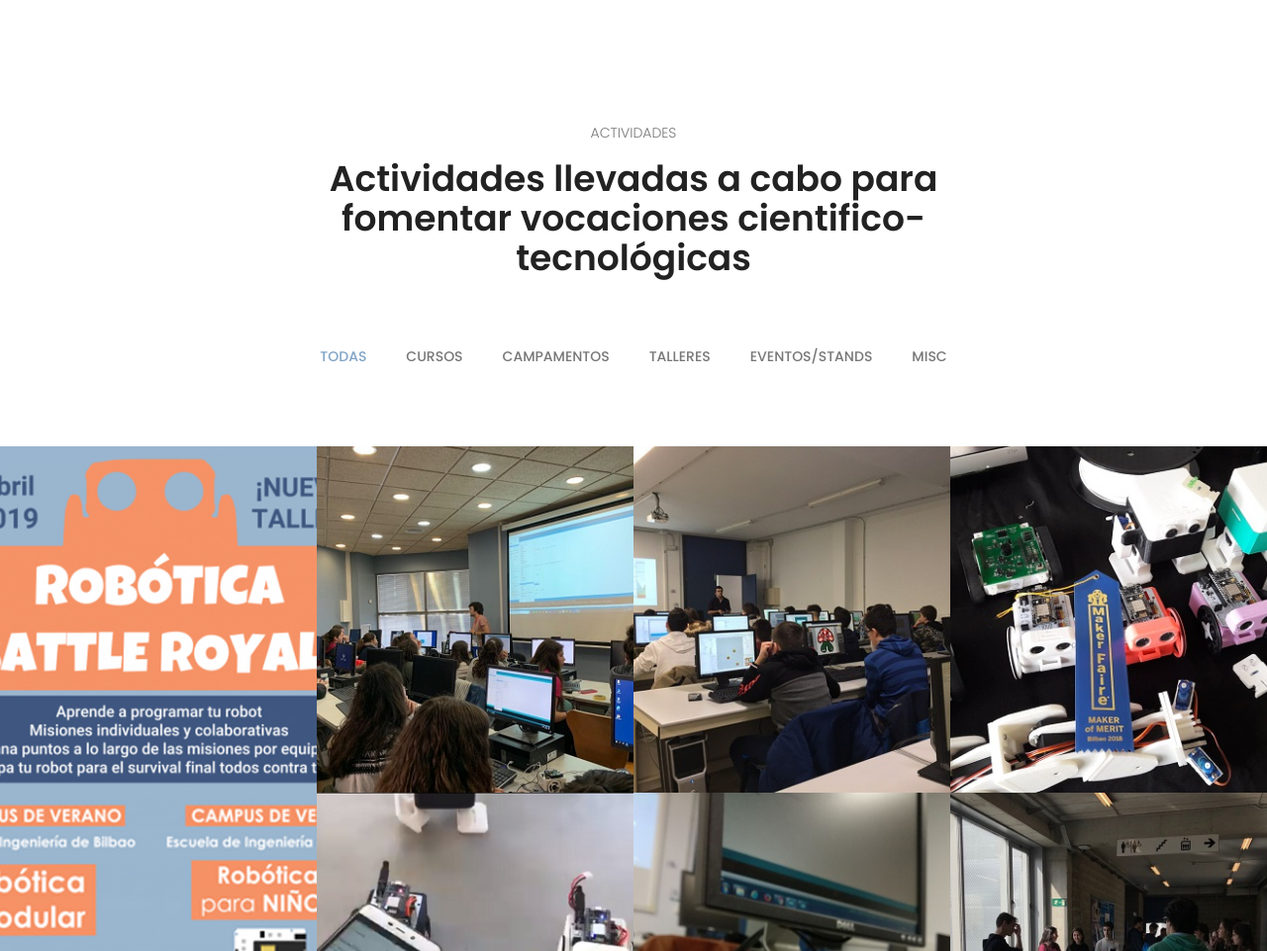
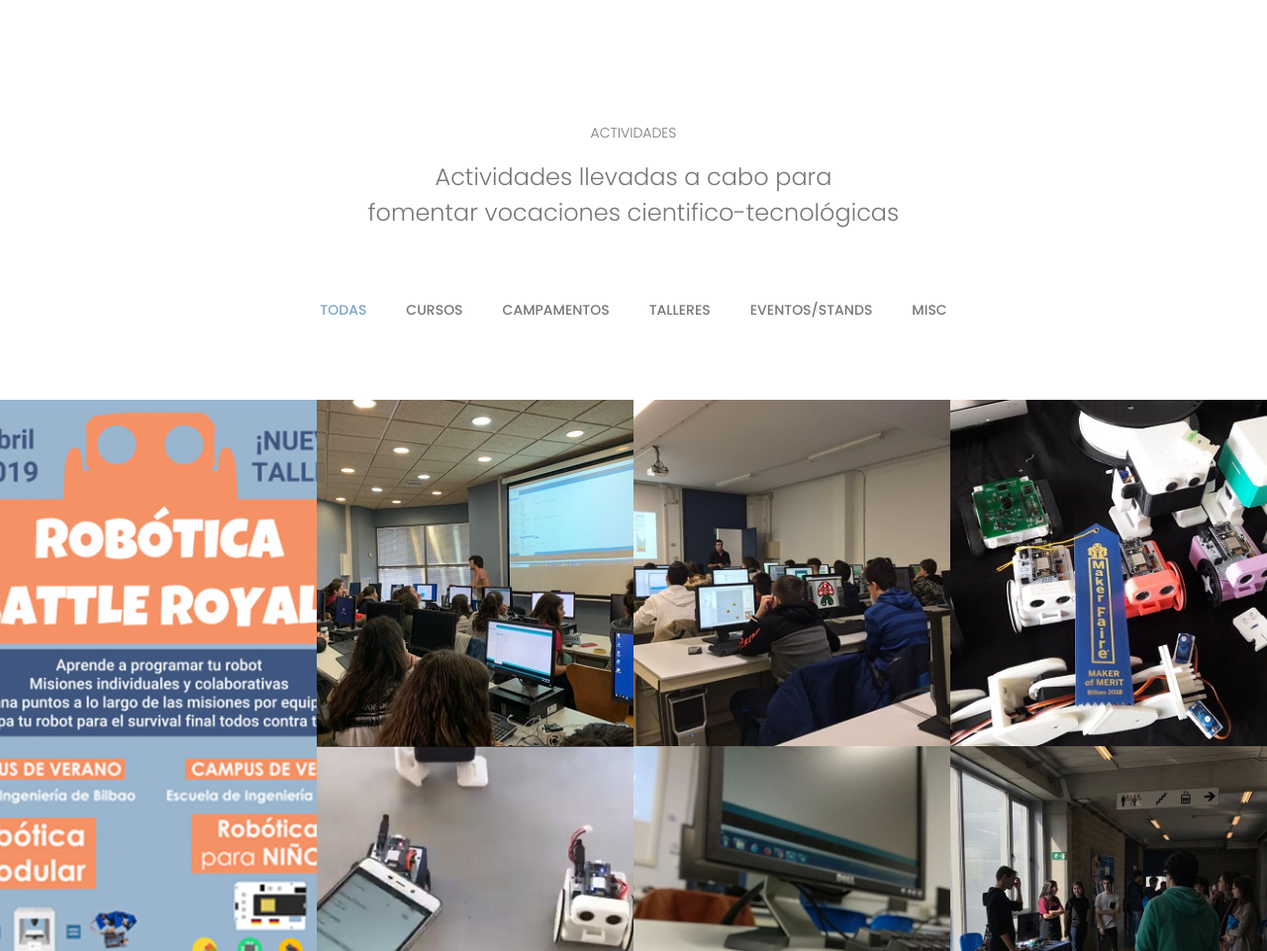
Before and after one commit to EnekoMontero/bilbaodynamics, a plain HTML site: page index.html in a window 1280 px wide. Shown: the part 3180-4141 px from the top of the page at 99% size. Drawn offline with nearby package versions, Linux system fonts and the light colour scheme.

Commit message:
minor changes

```diff
--- a/index.html
+++ b/index.html
@@ -173,9 +173,9 @@
 			<div class="container">
 				<div class="row justify-content-center">
 					<div class="col-lg-8">
-						<div class="product-area-title text-center">
+						<div class="section-title text-center">
 							<p class="text-uppercase">Actividades</p>
-							<h2 class="h1">Actividades llevadas a cabo para <br> fomentar vocaciones cientifico-tecnológicas</h2>
+							<h3>Actividades llevadas a cabo para <br> fomentar vocaciones cientifico-tecnológicas</h3>
 						</div>
 					</div>
 				</div>
```
